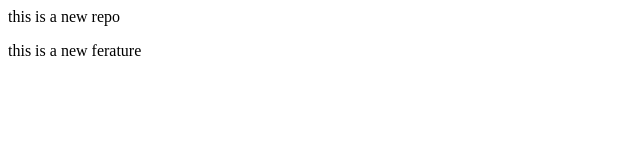
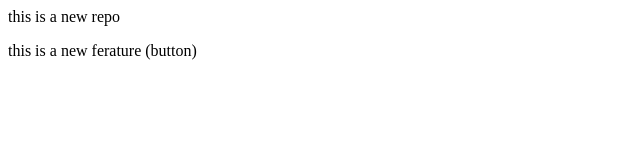
Before and after one commit to SandeepGowda7/localrepo, a plain HTML site: page index.html in a window 1280 px wide. Shown: the full height of the page, 0-640 px from the left. Drawn offline with Linux system fonts and the light colour scheme.

```diff
--- a/index.html
+++ b/index.html
@@ -1,3 +1,3 @@
 <p> this is a new repo </p>
 
-<p> this is a new ferature </p>
+<p> this is a new ferature (button) </p>
```
